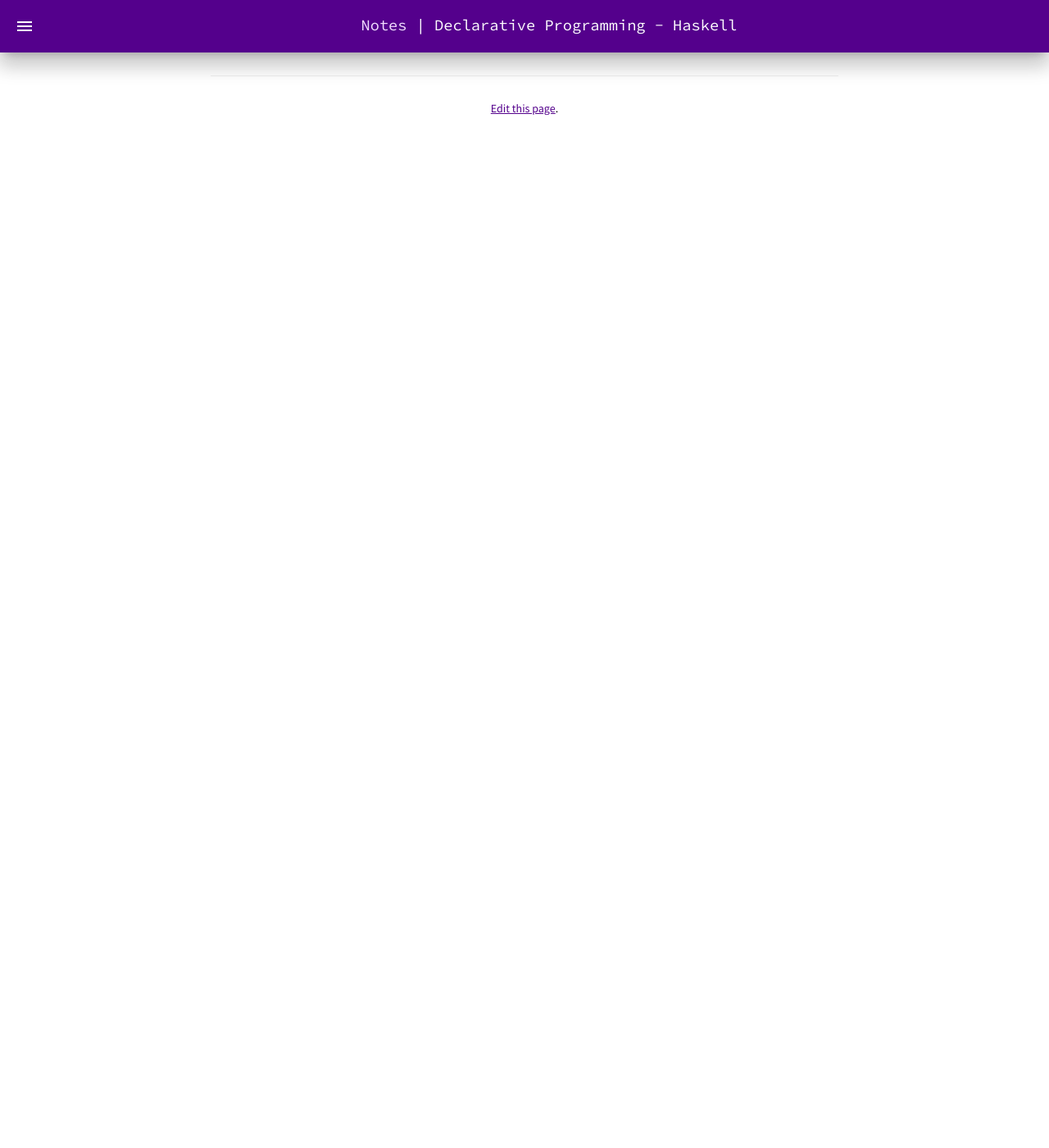
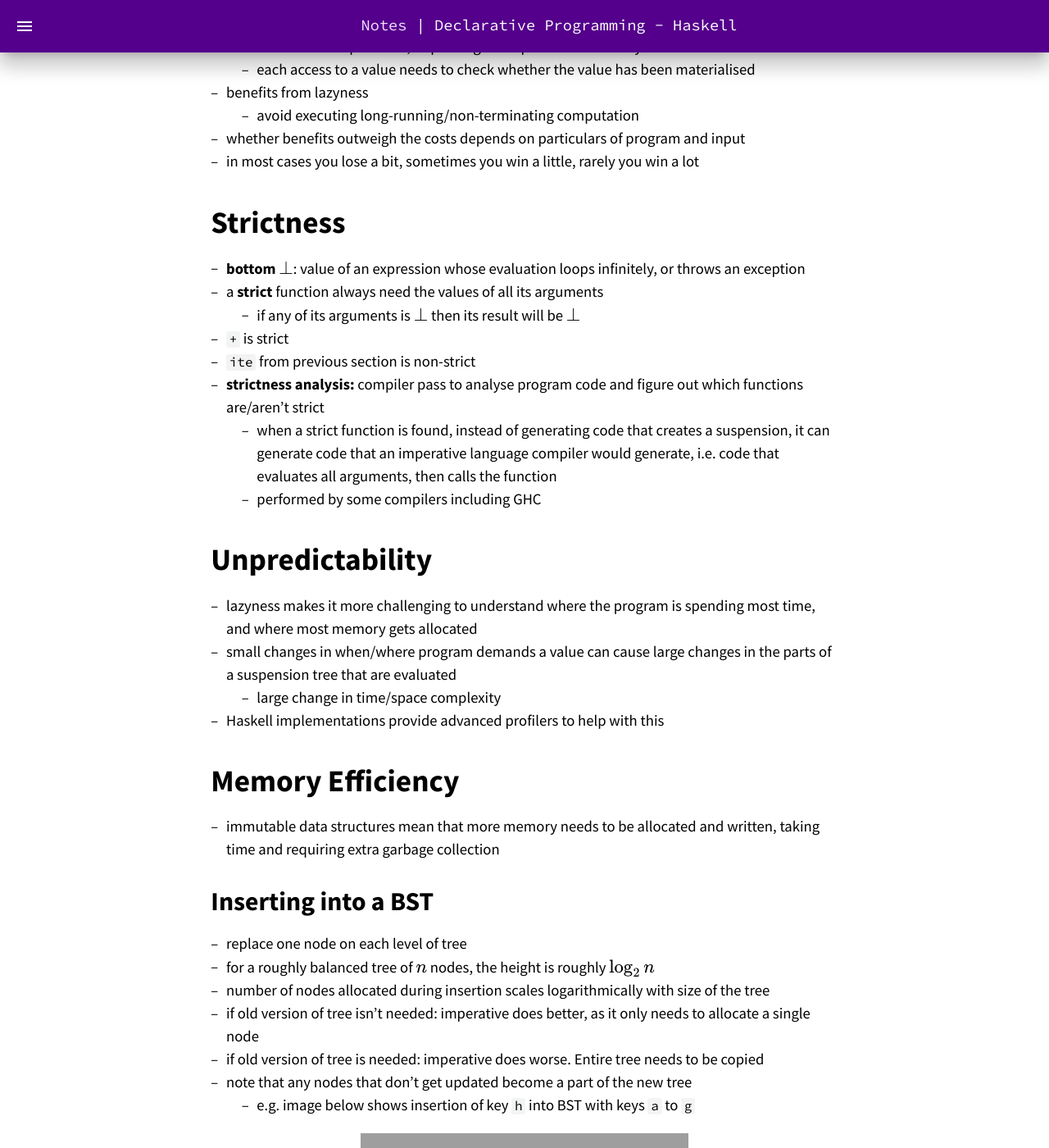
Before and after one commit to jsinkers/notes, a Jekyll site: the page built from _notebooks/declarative/05_haskell_summary.md, in a window 1280 px wide and 1400 px high, scrolled down 22285 px. Shown: the whole window at 82% size. Built offline with Jekyll 4.4.1, drawn with Linux system fonts in a browser that asks for light colours; before the commit the page ends 22465 px from its top, so only the background shows below that; some of the changed text lies outside the part shown; grey boxes are pictures that could not be loaded.

Commit message:
haskell performance

````diff
--- a/_notebooks/declarative/05_haskell_summary.md
+++ b/_notebooks/declarative/05_haskell_summary.md
@@ -829,6 +829,144 @@ parse_prog_file filename = do
 
 ## Performance
 
+### Effect of Lazyness on Performance
+
+- overhead from lazyness
+  - creation of suspensions, unpacking of suspension when they need to be executed
+  - each access to a value needs to check whether the value has been materialised
+- benefits from lazyness
+  - avoid executing long-running/non-terminating computation
+- whether benefits outweigh the costs depends on particulars of program and input
+- in most cases you lose a bit, sometimes you win a little, rarely you win a lot
+
+### Strictness
+
+- __bottom__ $\bot$: value of an expression whose evaluation loops infinitely, or throws an exception
+- a __strict__ function always need the values of all its arguments
+  - if any of its arguments is $\bot$ then its result will be $\bot$
+- `+` is strict
+- `ite` from previous section is non-strict
+- __strictness analysis:__ compiler pass to analyse program code and figure out which functions are/aren't strict
+  - when a strict function is found, instead of generating code that creates a suspension, it can generate code
+    that an imperative language compiler would generate, i.e. code that evaluates all arguments, then calls the function
+  - performed by some compilers including GHC
+
+### Unpredictability
+
+- lazyness makes it more challenging to understand where the program is spending most time, and where most memory gets allocated
+- small changes in when/where program demands a value can cause large changes in the parts of a suspension tree that are evaluated
+  - large change in time/space complexity
+- Haskell implementations provide advanced profilers to help with this
+
+### Memory Efficiency
+
+- immutable data structures mean that more memory needs to be allocated and written, taking time and requiring extra garbage collection
+
+#### Inserting into a BST
+
+- replace one node on each level of tree
+- for a roughly balanced tree of $n$ nodes, the height is roughly $\log_2{n}$
+- number of nodes allocated during insertion scales logarithmically with size of the tree
+- if old version of tree isn't needed: imperative does better, as it only needs to allocate a single node
+- if old version of tree is needed: imperative does worse.  Entire tree needs to be copied
+- note that any nodes that don't get updated become a part of the new tree
+  - e.g. image below shows insertion of key `h` into BST with keys `a` to `g`
+
+![Insertion into BST](img/insert-bst.png)
+
+### Deforestation
+
+- many Haskell programs have code following this pattern
+  - start with first data structure `ds1`
+  - traverse `ds1` to produce `ds2`
+  - traverse `ds2` to produce `ds3`
+- if programmer can restructure code to compute `ds3` directly from `ds1`, this will speed up the program, as:
+  - no longer need to create `ds2`
+  - 1 traversal instead of 2
+- this process, of eliminating intermediate data structure (typically a tree or similar), is called __deforestation__
+
+#### Basic deforestation
+
+- you can always deforest two calls to `map`
+```haskell
+map (+1) $ map (2*) list
+-- becomes the more succinct, elegant, efficient:j
+map ((+1) . (2*)) list
+```
+
+- similarly you can combine filters:
+
+```haskell
+
+filter (>=0) $ filter (<10) list
+-- becomes
+filter (\x -> x >= 0 && x < 10) list
+```
+### `filter_map`
+
+```haskell
+-- two list traversal
+two_pass xs = map triple (filter is_even xs)
+
+-- implement filter map to perform filtering and mapping at the same time
+filter_map :: (a -> Bool) -> (a -> b) -> [a] -> [b]
+filter_map _ _ [] = []
+filter_map p m (x:xs) = if p x then (m x):xs' else xs'
+    where xs' = filter_map p m xs
+
+-- now we can do the same with one list traversal
+one_pass xs = filter_map is_even triple xs
+```
+
+### Standard deviations
+
+- see lecture slides
+
+### Cords
+
+- repeated appends to the end of a list take time quadratic in the final list length
+- imperative approach: keep a pointer to list tail, and destructively update tail $O(1)$
+- declarative approach: switch from lists to cords for $O(1)$ appends
+
+```haskell
+data Cord a = Nil | Leaf a | Branch (Cord a) (Cord a)
+
+append_cords :: Cord a -> Cord a -> Cord a
+append_cords a b = Branch a b
+```
+- to convert a cord to a list, you might try:
+
+```haskell
+cord_to_list :: Cord a -> [a]
+cord_to_list Nil = []
+cord_to_list (Leaf x) = [x]
+cord_to_list (Branch c1 c2) = (cord_to_list c1) ++ (cord_to_list c2)
+```
+
+- but this has the same performance problem (using append)
+  - second equation puts empty list behind all leaves
+  - all but one of the lists it creates is copied again
+- take 2: use an accumulator
+
+```haskell
+cord_to_list :: Cord a -> [a]
+cord_to_list
+
+cord_to_list' :: Cord a -> [a] -> [a]
+cord_to_list' Nil xs = xs
+cord_to_list' (Leaf x) xs = x:xs
+cord_to_list' (Branch c1 c2) xs = cord_to_list' c1 (cord_to_list' c2 xs)
+```
+
+### Sortedness
+
+- see lecture slides
+
+### Optimisation
+
+- e.g. compilation with `ghc -dynamic -c -O3`
+- can give better results than hand-optimised code
+
 ## Interfacing with Foreign Languages
 
 ## Parsing
````
